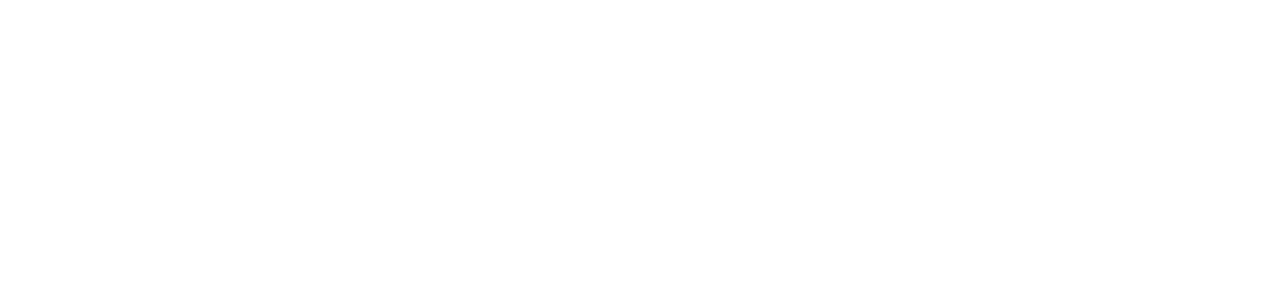
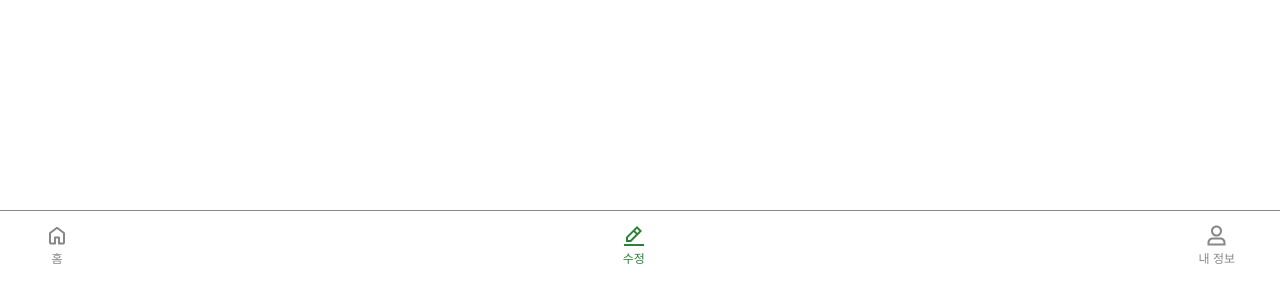
Before and after one commit to hightone-team-6/fe, a React (Vite) app: page /edit in a window 1280 px wide. Before the commit this address had no page. Shown: the part 500-800 px from the top of the page. Built offline with nearby package versions, Linux system fonts and the light colour scheme.

Commit message:
Feat: First Admin

```diff
--- a/src/components/BottomNavigationBar.tsx
+++ b/src/components/BottomNavigationBar.tsx
@@ -5,6 +5,7 @@ import { SearchIcon } from "./SearchIcon";
 import { LikeIcon } from "./LikeIcon";
 import { ProfileIcon } from "./ProfileIcon";
 import { Typography } from "./Typography";
+import { EditIcon } from "./EditIcon";
 
 /**
  * 하부 네비게이션 바
@@ -34,6 +35,45 @@ export const BottomNavigationBar = () => {
     },
   ];
 
+  const adminMenu = [
+    {
+      title: "홈",
+      to: "/admin",
+      icon: <HomeIcon active={location.pathname === "/admin"} />,
+    },
+    {
+      title: "수정",
+      to: "/edit",
+      icon: <EditIcon active={location.pathname === "/edit"} />,
+    },
+    {
+      title: "내 정보",
+      to: "/admin/my",
+      icon: <ProfileIcon active={location.pathname === "/admin/my"} />,
+    },
+  ];
+
+  const adminPaths = adminMenu.map((menu) => menu.to);
+
+  if (adminPaths.includes(location.pathname))
+    return (
+      <>
+        <Container>
+          {adminMenu.map((menu, idx) => (
+            <NavigationButton key={idx} to={menu.to}>
+              {menu.icon}
+              <Typography
+                size="Caption"
+                color={location.pathname === menu.to ? "green" : "grey"}
+              >
+                {menu.title}
+              </Typography>
+            </NavigationButton>
+          ))}
+        </Container>
+      </>
+    );
+
   const paths = menus.map((menu) => menu.to);
 
   if (!paths.includes(location.pathname)) return;
@@ -43,11 +83,7 @@ export const BottomNavigationBar = () => {
     <>
       <Container>
         {menus.map((menu, idx) => (
-          <NavigationButton
-            key={idx}
-            to={menu.to}
-            state={{ prevPath: location.pathname }}
-          >
+          <NavigationButton key={idx} to={menu.to}>
             {menu.icon}
             <Typography
               size="Caption"
--- /dev/null
+++ b/src/components/EditIcon.tsx
@@ -0,0 +1,24 @@
+interface IconProps {
+  active?: boolean;
+}
+
+export const EditIcon = ({ active }: IconProps) => {
+  return (
+    <>
+      <svg
+        width="24"
+        height="24"
+        viewBox="0 0 24 24"
+        fill="none"
+        xmlns="http://www.w3.org/2000/svg"
+      >
+        <path
+          fillRule="evenodd"
+          clipRule="evenodd"
+          d="M22 20V22H2.00002V20H22ZM15 2L20 7.00002L9 18H4.00003V13L15 2ZM11.7069 8.12108L6 13.828V16H8.172L13.8789 10.2931L11.7069 8.12108ZM15 4.82802L13.1211 6.70686L15.2931 8.87886L17.172 7.00002L15 4.82802Z"
+          fill={active ? "#2B8137" : "#888888"}
+        />
+      </svg>
+    </>
+  );
+};
--- a/src/components/Input.tsx
+++ b/src/components/Input.tsx
@@ -25,6 +25,7 @@ const InputValue = styled.input`
   border: none;
   outline: none;
   background: transparent;
+  font-size: 16px;
 `;
 
 type InputProps = React.InputHTMLAttributes<HTMLInputElement> & {
--- a/src/main.tsx
+++ b/src/main.tsx
@@ -12,6 +12,9 @@ import { BookingPage } from "./pages/BookingPage.tsx";
 import { Header } from "./components/Header.tsx";
 import RegisterPage from "./pages/RegisterPage.tsx";
 import PurchasePage from "./pages/PurchasePage.tsx";
+import { FirstPage } from "./pages/FirstPage.tsx";
+import { AdminPage } from "./pages/AdminPage.tsx";
+import { EditPage } from "./pages/EditPage.tsx";
 createRoot(document.getElementById("root")!).render(
   <StrictMode>
     <BrowserRouter>
@@ -26,6 +29,9 @@ createRoot(document.getElementById("root")!).render(
           <Route path="/register/:locationId" element={<RegisterPage />} />
           <Route path="/purchase" element={<PurchasePage />} />
           <Route path="/booking" element={<BookingPage />} />
+          <Route path="/first" element={<FirstPage />} />
+          <Route path="/admin" element={<AdminPage />} />
+          <Route path="/edit" element={<EditPage />} />
         </Routes>
         <BottomNavigationBar />
       </Provider>
--- /dev/null
+++ b/src/pages/AdminPage.tsx
@@ -0,0 +1,13 @@
+import styled from "styled-components";
+
+export const AdminPage = () => {
+  return (
+    <>
+      <Container></Container>
+    </>
+  );
+};
+
+const Container = styled.div`
+  flex: 1;
+`;
--- /dev/null
+++ b/src/pages/EditPage.tsx
@@ -0,0 +1,13 @@
+import styled from "styled-components";
+
+export const EditPage = () => {
+  return (
+    <>
+      <Container></Container>
+    </>
+  );
+};
+
+const Container = styled.div`
+  flex: 1;
+`;
--- /dev/null
+++ b/src/pages/FirstPage.tsx
@@ -0,0 +1,28 @@
+import { Link } from "react-router-dom";
+import styled from "styled-components";
+
+export const FirstPage = () => {
+  return (
+    <>
+      <Container>
+        <Button to={"/"}>소비자로 시작하기</Button>
+        <Button to={"/admin"}>사장으로 시작하기</Button>
+      </Container>
+    </>
+  );
+};
+
+const Container = styled.div`
+  flex: 1;
+`;
+
+const Button = styled(Link)`
+  width: 100%;
+  background: red;
+  padding: 10px;
+  border-radius: 100px;
+  display: flex;
+  justify-content: center;
+  align-items: center;
+  color: white;
+`;
--- a/src/pages/HomePage.tsx
+++ b/src/pages/HomePage.tsx
@@ -4,7 +4,6 @@ import PlaceCard from "@/components/PlaceCard";
 import { useState } from "react";
 import { useEffect } from "react";
 import { useNavigate } from "react-router-dom";
-import { PageContent } from "@/components/PageContent";
 
 const Title = styled.span`
   color: #000;
@@ -86,7 +85,7 @@ const Dot = styled.div<{ $isActive: boolean }>`
 `;
 
 const imageUrls = [
-  "https://pimg.mk.co.kr/news/cms/202301/20/news-p.v1.20230120.3d2f1ccbb58748f9a0bcd658d76cfb7a.jpg",
+  "https://cdn.discordapp.com/attachments/1339575835459588096/1340409585114284113/5c89c38158fdda87.jpg?ex=67b24134&is=67b0efb4&hm=fe187d8a6c6585f1f0c3edd1ee737664dc09239e733eee61b31f48101226b841&",
   "https://dimg.donga.com/wps/NEWS/IMAGE/2021/11/05/110089905.1.jpg",
   "https://cdn.egn.kr/news/photo/201905/118564_229233_1750.jpg",
 ] as const;
@@ -127,7 +126,6 @@ export const HomePage = () => {
         </Progress>
       </ProgressWrapper>
       <Container>
-        <PageContent>
         <div style={{ display: "flex", flexDirection: "column" }}>
           <Title>지금 인기있는</Title>
           <CardWrapper>
@@ -158,7 +156,6 @@ export const HomePage = () => {
             ))}
           </CardWrapper>
         </div>
-        </PageContent>
       </Container>
     </>
   );
--- a/src/pages/RegisterPage.tsx
+++ b/src/pages/RegisterPage.tsx
@@ -24,6 +24,7 @@ const TitleWrapper = styled.div`
   font-weight: 700;
   line-height: normal;
   margin: 3px 0 8px 0;
+  position: relative;
 `;
 
 const FormItem = styled.div`
@@ -171,7 +172,7 @@ const FileUpload = styled.div<{ imageSrc: string | null }>`
 
 const Button = styled.button`
   position: fixed;
-  bottom: 16px;
+  bottom: 50px;
   display: flex;
   width: 361px;
   height: 60px;
@@ -262,18 +263,20 @@ const RegisterPage = () => {
       <FormItem>
         이름
         <Input
-          $width={100}
+          $width={200}
           value={name}
           onChange={(e) => setName(e.target.value)}
+          placeholder="이름을 입력해주세요."
         />
       </FormItem>
       <div style={{ height: "8px" }} />
       <FormItem>
         전화번호
         <Input
-          $width={184}
+          $width={200}
           value={phone}
           onChange={(e) => setPhone(e.target.value)}
+          placeholder="전화번호를 입력해주세요."
         />
       </FormItem>
       <div style={{ height: "16px" }} />
@@ -432,6 +435,7 @@ const RegisterPage = () => {
         $width={361}
         value={request}
         onChange={(e) => setRequest(e.target.value)}
+        placeholder="요구사항을 입력해주세요."
       />
 
       <Button
```
Also changed, not shown: src/assets/arrow_left.svg (added), src/assets/edit.svg (added). Lines whose indentation alone changed are shown as unchanged.
